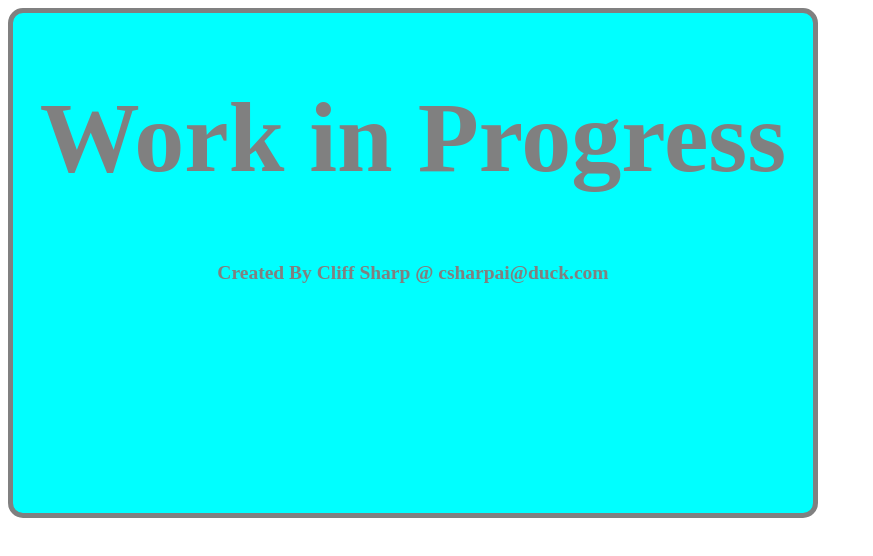
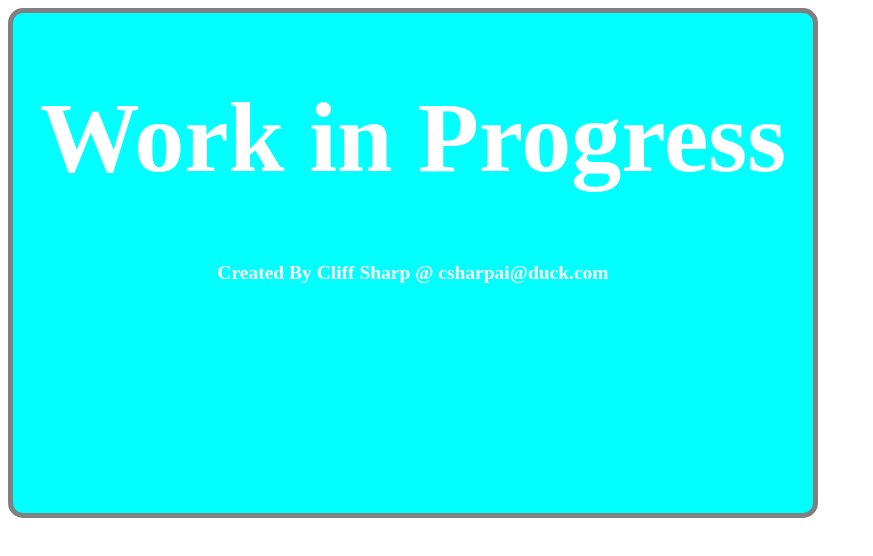
Before and after one commit to csharp1791/portfolio, a plain HTML site: page index.html in a window 1280 px wide. Shown: the whole page, without its empty margins (0-873 px from the left). Drawn offline with Linux system fonts and the light colour scheme.

Commit message:
Update styles.css; changed color again.

```diff
--- a/styles.css
+++ b/styles.css
@@ -13,8 +13,7 @@
 }
 
 .text-color {
-  foreground-color: #808080;
-  color: #808080;
+  color: #FFFFFF;
 }
 
 .footer {
```
